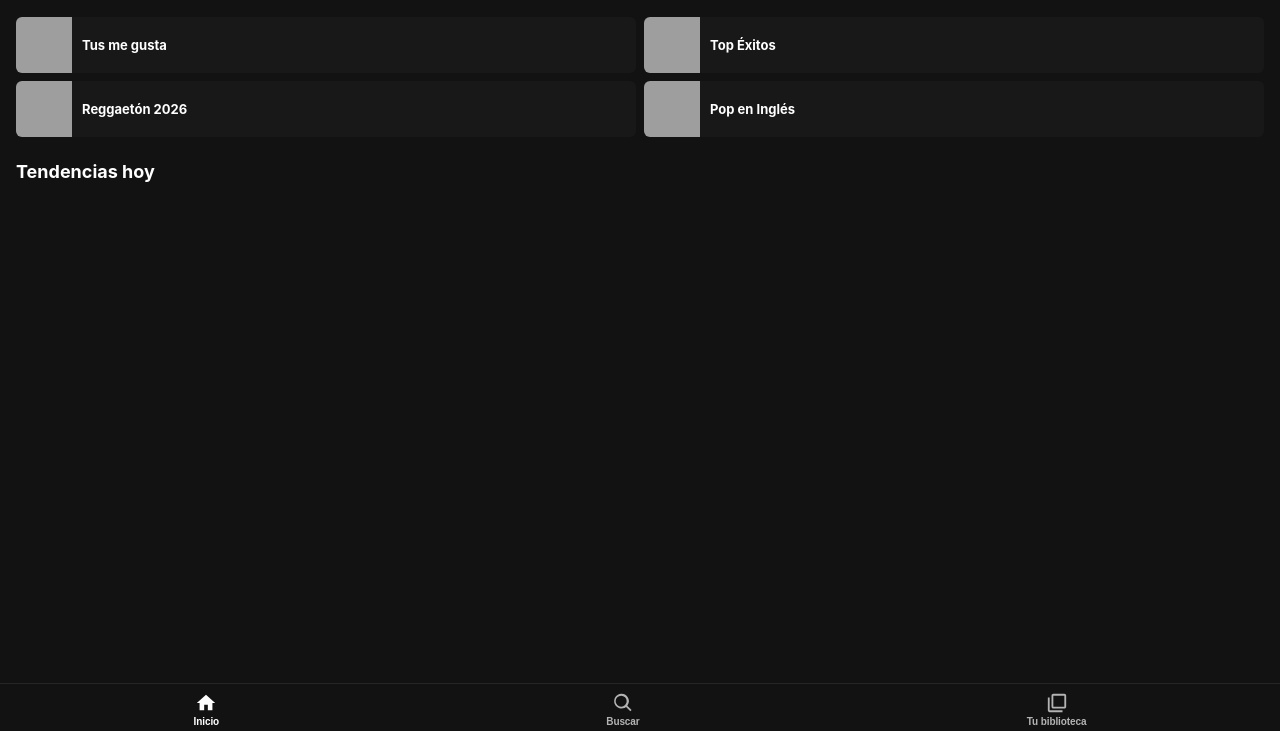
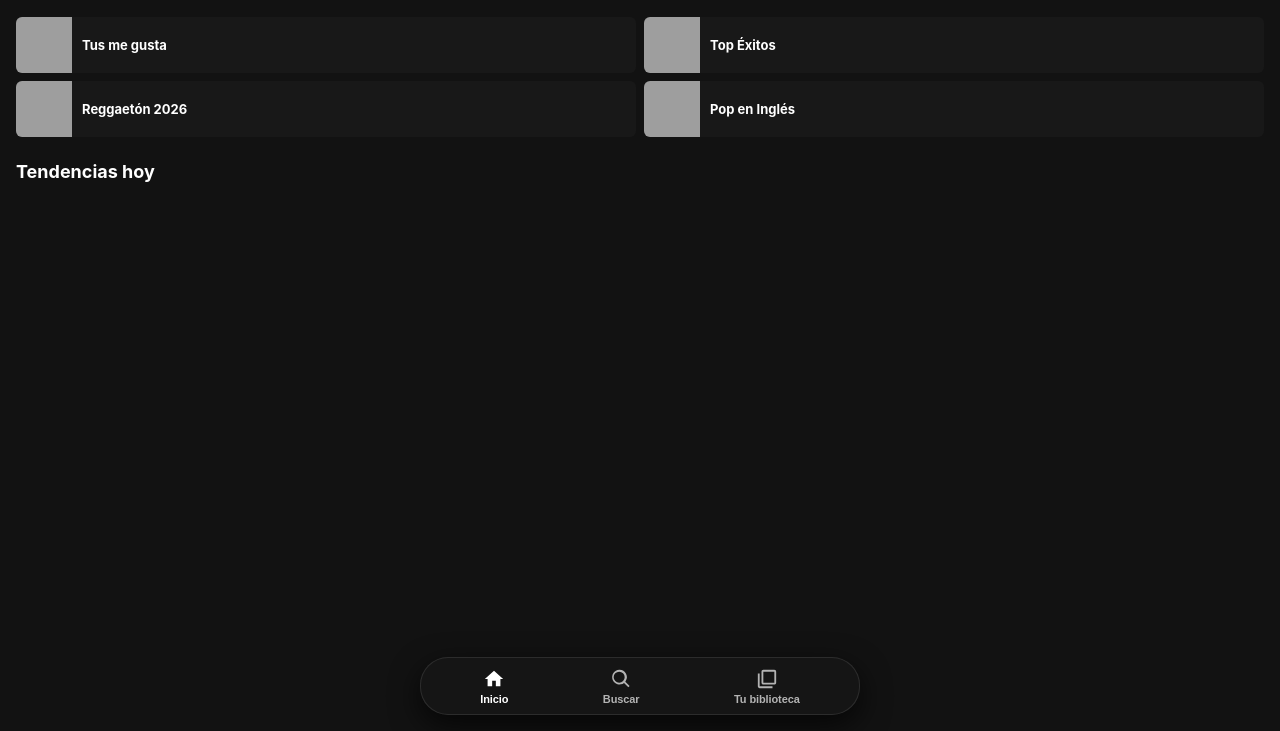
Before and after one commit to marquina2014/Aplicacion_MusicPlay, a website: page public/index.html in a window 1280 px wide. Shown: the part 69-800 px from the top of the page. Drawn offline with Linux system fonts and the light colour scheme; no server answers; grey boxes are pictures that could not be loaded.

Commit message:
Commit visuales

```diff
--- a/public/css/spotify.css
+++ b/public/css/spotify.css
@@ -12,10 +12,8 @@
   --primary-bright: #1ed760;
   --danger: #e91429;
   --border-color: rgba(255, 255, 255, 0.1);
-  --nav-height: 48px;
+  --nav-height: 60px;
   --mini-player-height: 56px;
-  --safe-top: env(safe-area-inset-top, 0px);
-  --safe-bottom: env(safe-area-inset-bottom, 0px);
 }
 
 * {
@@ -27,15 +25,18 @@
 
 html {
   width: 100%;
-  height: 100%;
-  background: #121212;
+  min-height: 100%;
+  background-color: #121212;
 }
 
 body {
+  margin: 0;
+  padding: 0;
   width: 100%;
-  height: 100%;
-  overflow: hidden;
-  background: #121212;
+  min-height: 100vh;
+  min-height: -webkit-fill-available;
+  overflow-x: hidden;
+  background-color: #121212;
   color: var(--text-base);
   font-family: -apple-system, BlinkMacSystemFont, "Segoe UI", Roboto, "Helvetica Neue", Arial, sans-serif;
   -webkit-font-smoothing: antialiased;
@@ -47,26 +48,21 @@ body {
 
 /* App Container */
 #app {
-  position: fixed;
-  top: 0;
-  left: 0;
-  right: 0;
-  bottom: 0;
+  min-height: 100vh;
+  min-height: -webkit-fill-available;
   display: flex;
   flex-direction: column;
-  overflow: hidden;
   background: #121212;
-  padding-top: env(safe-area-inset-top, 0px);
+  width: 100%;
+  position: relative;
 }
 
 /* Main Content Area */
 #main-content {
   flex: 1;
-  overflow-y: auto;
+  width: 100%;
+  padding-bottom: 160px;
   overflow-x: hidden;
-  -webkit-overflow-scrolling: touch;
-  padding-bottom: calc(var(--nav-height) + var(--mini-player-height) + env(safe-area-inset-bottom, 0px) + 24px);
-  scroll-behavior: smooth;
 }
 
 /* Scrollbar styling */
@@ -441,26 +437,31 @@ body {
   background: var(--primary-bright);
 }
 
-/* Mini Player Bar (Fixed above bottom nav) */
+/* Mini Player Bar (Floating above bottom navigation) */
 #mini-player {
   position: fixed;
-  bottom: calc(48px + env(safe-area-inset-bottom, 10px) + 6px);
-  left: 8px;
-  right: 8px;
+  bottom: 84px;
+  left: 50%;
+  transform: translateX(-50%);
+  width: calc(100% - 24px);
+  max-width: 440px;
   height: var(--mini-player-height);
-  background: #282828;
-  border-radius: 8px;
+  background: rgba(36, 36, 36, 0.96);
+  backdrop-filter: blur(16px);
+  -webkit-backdrop-filter: blur(16px);
+  border-radius: 12px;
+  border: 1px solid rgba(255, 255, 255, 0.1);
   display: flex;
   align-items: center;
   padding: 0 12px;
-  z-index: 100;
-  box-shadow: 0 4px 20px rgba(0, 0, 0, 0.7);
+  z-index: 95;
+  box-shadow: 0 8px 24px rgba(0, 0, 0, 0.6);
   transition: transform 0.3s cubic-bezier(0.2, 0, 0, 1), opacity 0.3s;
   cursor: pointer;
   overflow: hidden;
 }
 #mini-player.hidden {
-  transform: translateY(120px);
+  transform: translate(-50%, 120px);
   opacity: 0;
   pointer-events: none;
 }
@@ -684,32 +685,26 @@ body {
   background: #e6e6e6;
 }
 
-/* Bottom Navigation Bar */
+/* Bottom Navigation Bar (Floating dock like Al Cambio PRO) */
 #bottom-nav {
   position: fixed;
-  bottom: 0 !important;
-  left: 0;
-  right: 0;
-  height: calc(48px + env(safe-area-inset-bottom, 10px));
-  padding-top: 4px;
-  padding-bottom: calc(env(safe-area-inset-bottom, 10px) - 6px);
-  background: #121212 !important;
+  bottom: 16px;
+  left: 50%;
+  transform: translateX(-50%);
+  width: calc(100% - 24px);
+  max-width: 440px;
+  height: 58px;
+  background: rgba(22, 22, 22, 0.94);
+  backdrop-filter: blur(16px);
+  -webkit-backdrop-filter: blur(16px);
+  border-radius: 28px;
+  border: 1px solid rgba(255, 255, 255, 0.1);
+  box-shadow: 0 10px 30px rgba(0, 0, 0, 0.7);
+  padding: 4px 12px;
   display: flex;
   align-items: center;
   justify-content: space-around;
   z-index: 90;
-  border-top: 1px solid rgba(255, 255, 255, 0.08);
-}
-#bottom-nav::after {
-  content: '';
-  position: absolute;
-  top: 0;
-  left: 0;
-  right: 0;
-  bottom: -200px;
-  background: #121212;
-  z-index: -1;
-  pointer-events: none;
 }
 .nav-tab {
   display: flex;
@@ -720,9 +715,14 @@ body {
   border: none;
   color: var(--text-subdued);
   cursor: pointer;
-  padding: 2px 14px;
-  gap: 2px;
-  transition: color 0.15s;
+  padding: 6px 16px;
+  border-radius: 18px;
+  gap: 3px;
+  transition: all 0.2s ease;
+}
+.nav-tab:hover,
+.nav-tab.active {
+  color: #ffffff;
 }
 .nav-tab svg {
   width: 22px;
@@ -730,12 +730,9 @@ body {
   fill: currentColor;
 }
 .nav-tab span {
-  font-size: 10px;
+  font-size: 11px;
   font-weight: 600;
   letter-spacing: -0.1px;
-}
-.nav-tab.active {
-  color: #ffffff;
 }
 
 /* Modals & Dialogs */
--- a/public/index.html
+++ b/public/index.html
@@ -2,7 +2,7 @@
 <html lang="es">
 <head>
   <meta charset="UTF-8">
-  <meta name="viewport" content="width=device-width, initial-scale=1.0, maximum-scale=1.0, user-scalable=no, viewport-fit=cover">
+  <meta name="viewport" content="width=device-width, initial-scale=1.0, maximum-scale=1.0, user-scalable=no">
   <title>Spotify Web</title>
 
   <!-- PWA & iOS Safari tags -->
@@ -17,7 +17,7 @@
   <link rel="icon" type="image/png" href="/icons/icon-192.png">
 
   <!-- Stylesheet -->
-  <link rel="stylesheet" href="/css/spotify.css?v=8">
+  <link rel="stylesheet" href="/css/spotify.css?v=10">
 
   <script>
     // Limpieza de caché antigua para mostrar cambios al instante
@@ -160,7 +160,6 @@
       </section>
 
     </main>
-  </div>
 
     <!-- Mini Player Bar (Floating above bottom navigation) -->
     <div id="mini-player" class="hidden">
@@ -476,24 +475,15 @@
       <div id="yt-iframe-placeholder"></div>
     </div>
 
+  </div><!-- /#app -->
+
   <!-- Scripts -->
   <!-- Official YouTube IFrame API -->
   <script src="https://www.youtube.com/iframe_api"></script>
   <script src="/js/supabase.js"></script>
-  <script src="/js/supabase-config.js?v=8"></script>
-  <script src="/js/player.js?v=8"></script>
-  <script src="/js/app.js?v=8"></script>
-
-  <script>
-    // Exact viewport height handler for mobile Safari / PWA
-    function updateViewportHeight() {
-      const vh = window.innerHeight;
-      document.documentElement.style.setProperty('--app-height', `${vh}px`);
-    }
-    window.addEventListener('resize', updateViewportHeight);
-    window.addEventListener('orientationchange', updateViewportHeight);
-    updateViewportHeight();
-  </script>
+  <script src="/js/supabase-config.js?v=10"></script>
+  <script src="/js/player.js?v=10"></script>
+  <script src="/js/app.js?v=10"></script>
 
   <script>
     // Update dynamic greeting on home
--- a/public/sw.js
+++ b/public/sw.js
@@ -1,4 +1,4 @@
-const CACHE_NAME = 'spotify-v8';
+const CACHE_NAME = 'spotify-v10';
 
 self.addEventListener('install', event => {
   self.skipWaiting();
```
